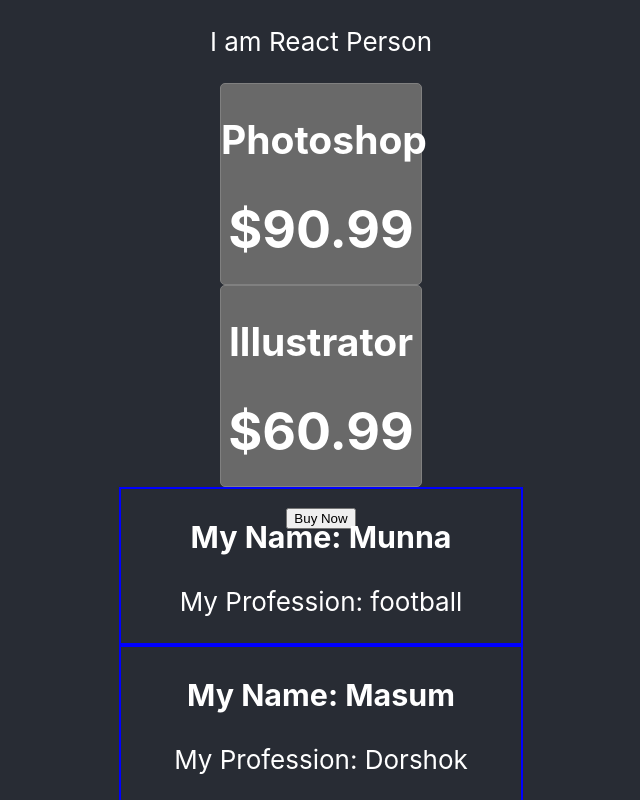
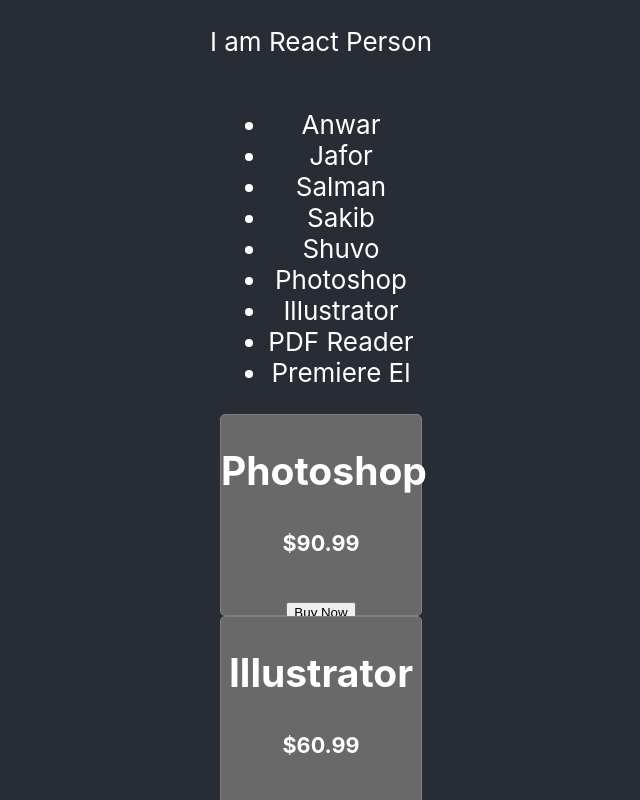
Before and after one commit to ariful4966/programmingHero-course-revesion, a React (Create React App) app: page / in a window 1280 px wide. Shown: the top 800 px of the page, without its empty margins (319-959 px from the left). Built offline with nearby package versions, Linux system fonts and the light colour scheme.

Commit message:
show dynamic component using array.map method 32.9

```diff
--- a/src/App.js
+++ b/src/App.js
@@ -2,22 +2,31 @@
 import './App.css';
 
 function App() {
-  // const nayoks = ['Anwar', 'Jafor', 'Alomgir', 'Salman']
+  const nayoks = ['Anwar', 'Jafor', 'Salman', 'Sakib', 'Shuvo']
   const products = [
-    {name: 'Photoshop', price: '$90.99'},
-    {name: 'Illustrator', price: '$60.99'},
-    {name: 'PDF Reader', price: '$6.99'},
+    { name: 'Photoshop', price: '$90.99' },
+    { name: 'Illustrator', price: '$60.99' },
+    { name: 'PDF Reader', price: '$6.99' },
+    { name: 'Premiere El', price: '$249.99' },
 
-]
+  ];
+
   return (
     <div className="App">
       <header className="App-header">
 
         <p>I am React Person</p>
-        <Product product={products[0]}></Product>
-        <Product product={products[1]}></Product>
-        <Person name="Munna" job="football"></Person>
-        <Person name="Masum" job="Dorshok"></Person>
+        <ul>
+          {
+            nayoks.map(nayok => <li>{nayok}</li>)
+          }
+          {
+            products.map(product => <li>{product.name}</li>)
+          }
+        </ul>
+        {
+          products.map(product => <Product product={product}></Product>)
+        }
         <Person></Person>
       </header>
     </div>
@@ -33,12 +42,11 @@
     width: '200px',
     float: 'left'
   }
-  const {name, price}=props.product;
-  console.log(name, price);
+  const { name, price } = props.product;
   return (
     <div style={productStyle}>
       <h2>{name}</h2>
-      <h1>{price}</h1>
+      <h5>{price}</h5>
       <button>Buy Now</button>
     </div>
   )
```
